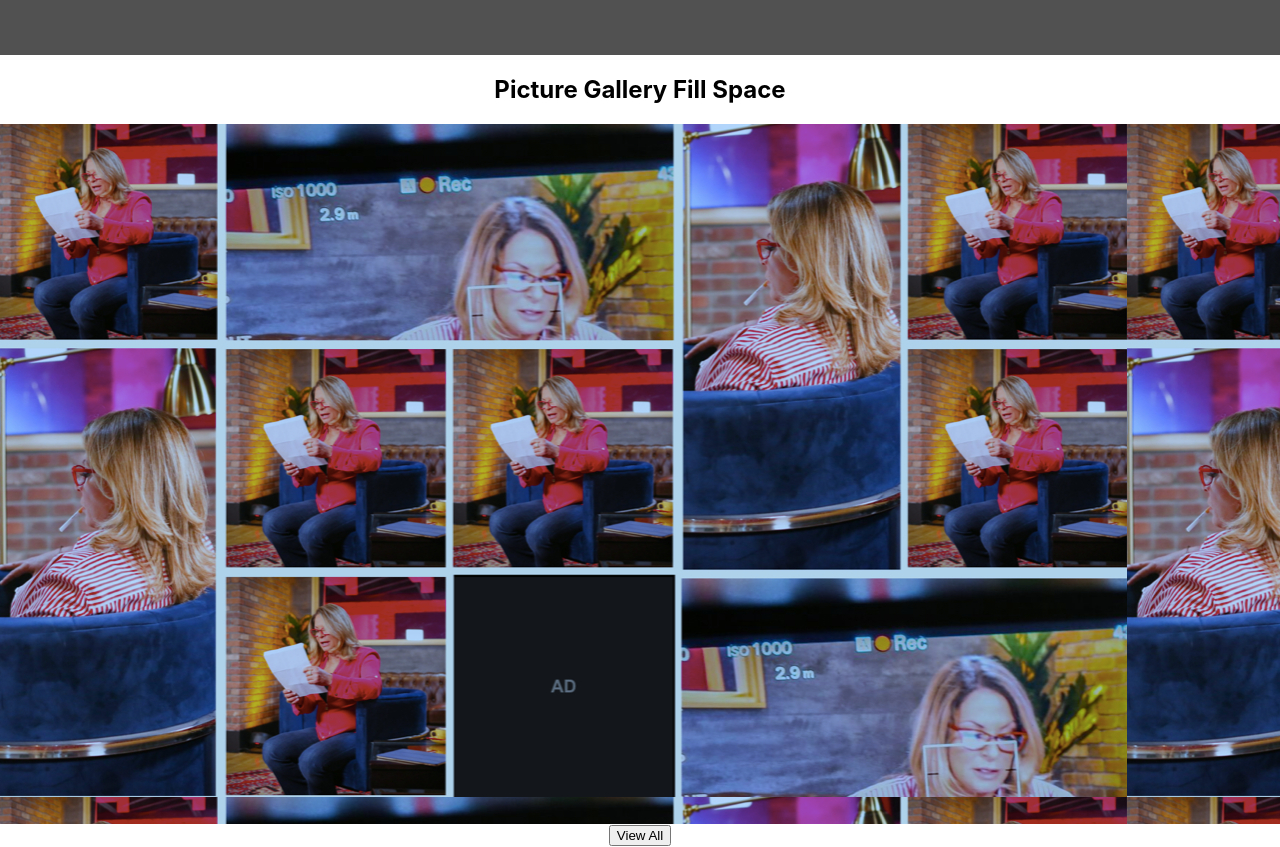
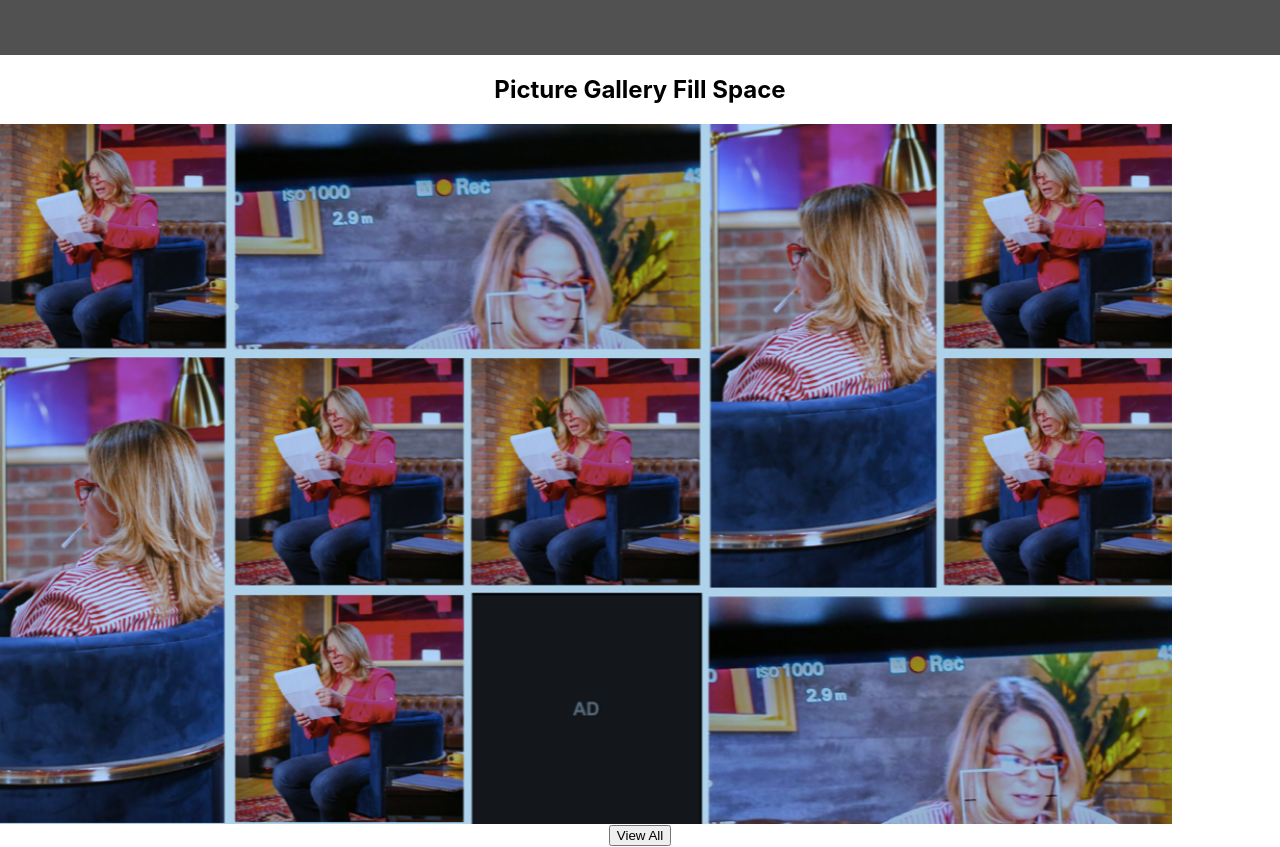
Before and after one commit to nickborbe/amp-client, a React (Create React App) app: page / in a window 1280 px wide. Shown: the part 3720-4567 px from the top of the page. Built offline with nearby package versions, Linux system fonts and the light colour scheme.

Commit message:
gallery css

```diff
--- a/src/styles/homepage.css
+++ b/src/styles/homepage.css
@@ -180,5 +180,7 @@
 
 #hp-gallery-container{
     height: 700px;
-    background-image: url('/images/hp-gallery.png')
+    background-image: url('/images/hp-gallery.png');
+    background-size: contain;
+    background-repeat: no-repeat;
 }
```
